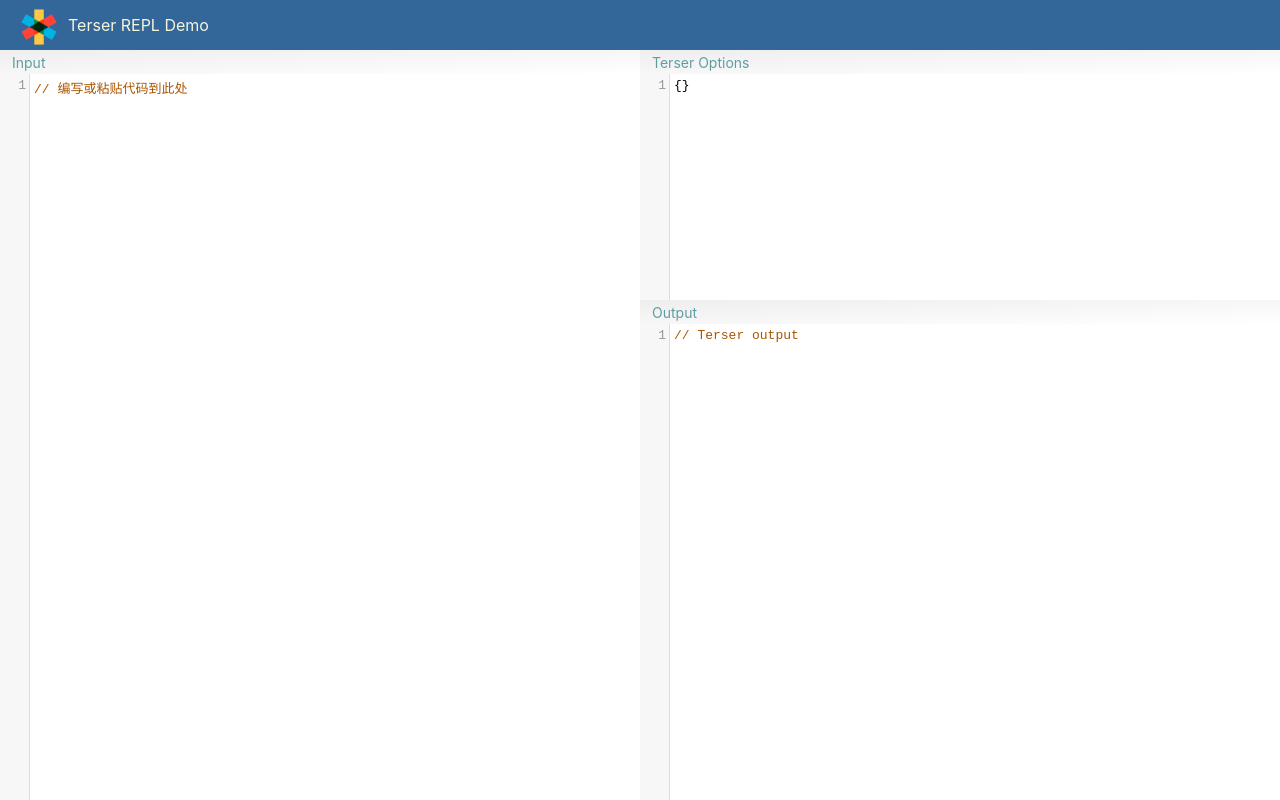
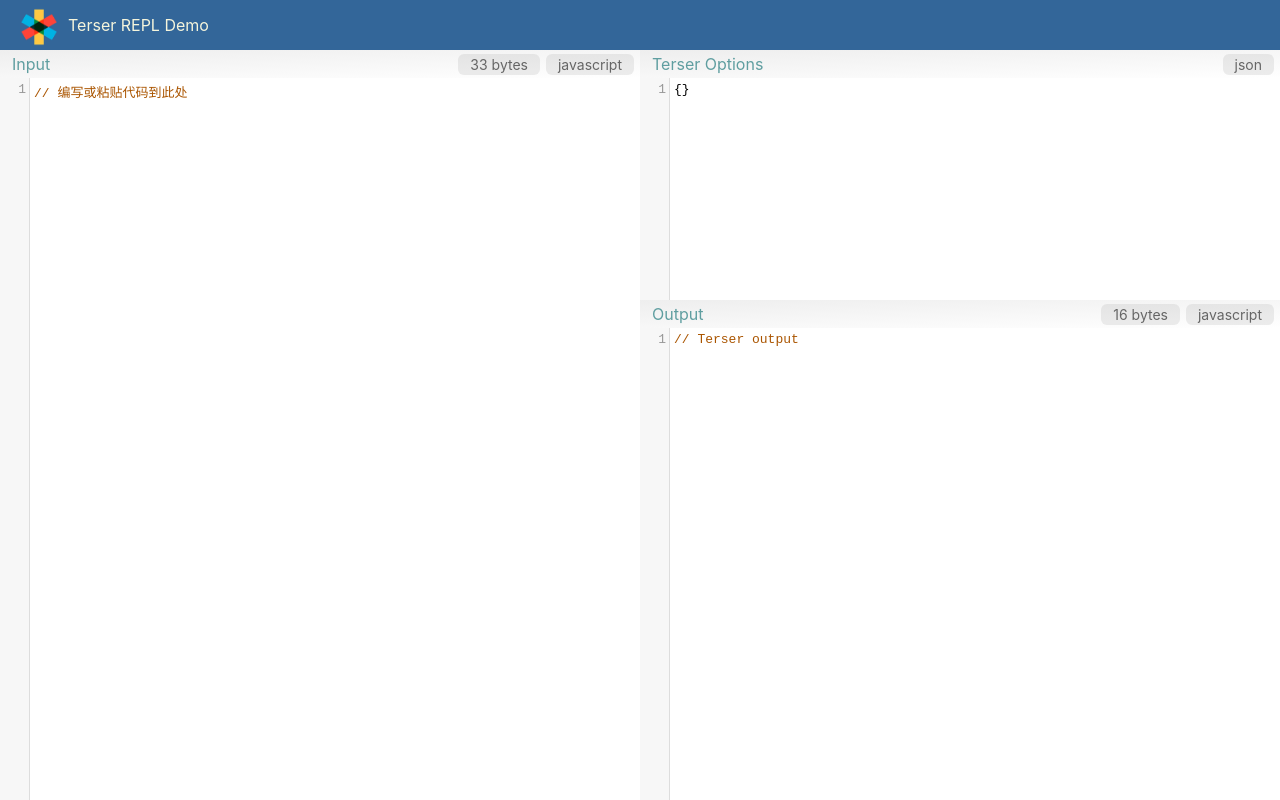
Before and after one commit to rzning/try-react-terser-repl, a React (Create React App) app: page / in a window 1280 px wide. Built offline with nearby package versions, Linux system fonts and the light colour scheme.

Commit message:
🍺 使用 memo 包裹 CodeMirrorPanel 组件，并在其标题栏显示语言和文件大小信息

```diff
--- a/src/components/Repl.jsx
+++ b/src/components/Repl.jsx
@@ -3,18 +3,20 @@
 import styles from './Repl.module.css'
 
 export default function Repl() {
+  const [optionsEditorOptions] = useState({ mode: 'json' })
+
   const [options, setOptions] = useState('{}')
   const [code, setCode] = useState('// 编写或粘贴代码到此处')
   const [minifiedCode, setMinifiedCode] = useState('// Terser output')
 
-  function minify(value) {
+  function doMinify(value) {
     // todo...
     return value
   }
 
   const updateCode = useCallback((value) => {
     setCode(value)
-    const output = minify(value)
+    const output = doMinify(value)
     if (output) {
       setMinifiedCode(output)
     }
@@ -24,7 +26,12 @@
     <div className={styles.container}>
       <div className={styles.horizontalLayout}>
         <div className={styles.card}>
-          <EditorPanel title="Input" code={code} onChange={updateCode} />
+          <EditorPanel
+            title="Input"
+            showFileSize
+            code={code}
+            onChange={updateCode}
+          />
         </div>
         <div className={styles.card}>
           <div className={styles.verticalLayout}>
@@ -32,11 +39,12 @@
               <EditorPanel
                 title="Terser Options"
                 code={options}
+                options={optionsEditorOptions}
                 onChange={setOptions}
               />
             </div>
             <div className={styles.card2}>
-              <EditorPanel title="Output" code={minifiedCode} />
+              <EditorPanel title="Output" showFileSize code={minifiedCode} />
             </div>
           </div>
         </div>
--- a/src/components/editor/CodeMirrorPanel.jsx
+++ b/src/components/editor/CodeMirrorPanel.jsx
@@ -1,9 +1,13 @@
 import cx from 'classnames'
-import { useMemo } from 'react'
+import { memo, useCallback, useMemo, useState } from 'react'
+import { getCodeSizeInBytes } from '../../utils/helpers'
 import CodeMirror from './CodeMirror'
 import styles from './CodeMirrorPanel.module.css'
 
-export default function CodeMirrorPanel(props) {
+export default memo(function CodeMirrorPanel(props) {
+  /**
+   * 选项
+   */
   const options = useMemo(() => {
     return {
       ...props.options,
@@ -11,10 +15,36 @@
     }
   }, [props.onChange, props.options])
 
+  /**
+   * 代码字节数
+   */
+  const fileSize = useMemo(() => {
+    if (props.showFileSize) {
+      return getCodeSizeInBytes(props.code)
+    }
+    return 0
+  }, [props.showFileSize, props.code])
+
+  const [modeName, setModeName] = useState(null)
+
+  const onEditorMounted = useCallback(
+    /**
+     * @param {import('codemirror').Editor} editor
+     */
+    (editor) => {
+      setModeName(editor.getOption('mode'))
+    },
+    []
+  )
+
   return (
     <div className={cx(styles.container, props.className)}>
       <div className={styles.header}>
         <div className={styles.title}>{props.title}</div>
+        {props.showFileSize && (
+          <div className={styles.widget}>{fileSize} bytes</div>
+        )}
+        <div className={styles.widget}>{modeName}</div>
       </div>
       <div className={styles.codeMirror}>
         <CodeMirror
@@ -22,8 +52,9 @@
           options={options}
           value={props.code}
           onChange={props.onChange}
+          onEditorMounted={onEditorMounted}
         />
       </div>
     </div>
   )
-}
+})
--- a/src/components/editor/CodeMirrorPanel.module.css
+++ b/src/components/editor/CodeMirrorPanel.module.css
@@ -10,7 +10,7 @@
 .header {
   display: flex;
   align-items: center;
-  height: 24px;
+  height: 28px;
   background-color: #eee;
   background-image: linear-gradient(178deg, #eee, #fff);
 }
@@ -18,8 +18,23 @@
 .title {
   flex: 1;
   padding: 0 12px;
+  font-size: 16px;
+  color: cadetblue;
+}
+
+.widget {
+  margin-right: 6px;
+  padding: 2px 12px;
   font-size: 14px;
-  color: cadetblue;
+  border-radius: 6px;
+  background-color: rgba(80, 80, 80, 0.1);
+  color: #666;
+  cursor: default;
+}
+
+.widget:hover {
+  background-color: #eee;
+  color: #333;
 }
 
 .codeMirror {
--- /dev/null
+++ b/src/utils/helpers.js
@@ -0,0 +1,8 @@
+/**
+ * 获取代码字节大小
+ * @param {string} value
+ */
+export function getCodeSizeInBytes(value) {
+  const data = new Blob([value], { type: 'text/plain' })
+  return data.size
+}
```
